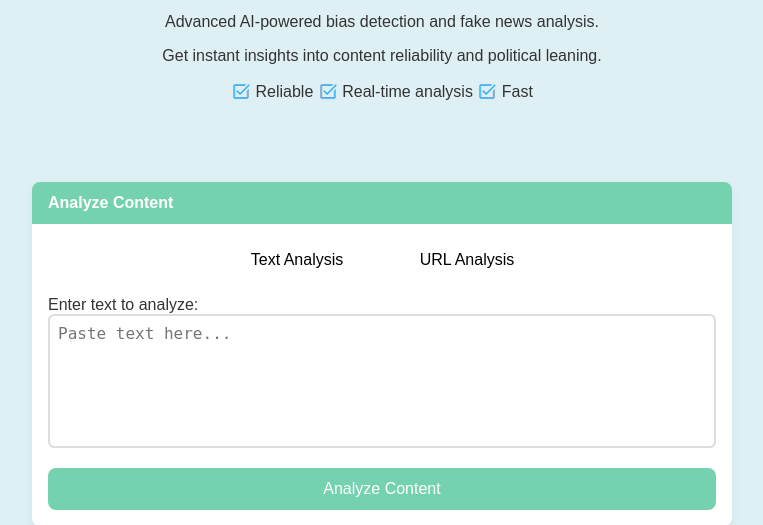
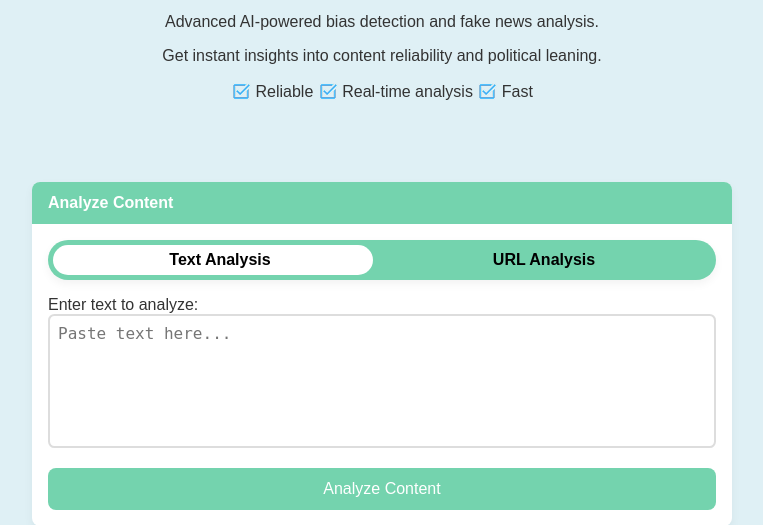
Before and after one commit to peter5454/Clearify, a Flask app: page / in a window 1280 px wide. Shown: the part 232-757 px from the top of the page, without its empty margins (258-1021 px from the left). Run offline with Flask 3, Linux system fonts and the light colour scheme; parts of the project's set-up code (start-up, migrations or seed data) failed here and were passed over.

Commit message:
fixed animations

```diff
--- a/static/script.js
+++ b/static/script.js
@@ -83,14 +83,21 @@ document.getElementById("analyzeBtn").addEventListener("click", async function (
 // POLITICAL BAR ANIMATION
 // ========================================================
 function updatePoliticalBar(value) {
-  // value = 0.0 (left), 0.5 (center), 1.0 (right)
-  const bar = document.getElementById("politicalBar");
-  if (!bar) return;
+  // value: 0 = left, 0.5 = center, 1 = right
 
-  const percent = value * 100;
+  const marker = document.getElementById("spectrumMarker");
+  const bar = document.getElementById("spectrumBar");
 
-  bar.style.transition = "left 0.7s ease-out";
-  bar.style.left = percent + "%";
+  if (!marker || !bar) return;
+
+  const barWidth = bar.offsetWidth;
+  const markerWidth = marker.offsetWidth;
+
+  // Center the marker on the value position
+  const position = value * (barWidth - markerWidth);
+
+  marker.style.transition = "left 0.5s ease-out";
+  marker.style.left = position + "px";
 }
 
 // ========================================================
--- a/static/style.css
+++ b/static/style.css
@@ -153,26 +153,29 @@ button.analyze:disabled {
 }
 
 /* ----- SWITCH SLIDER ----- */
+/* ----- SWITCH SLIDER ----- */
 .switch-container {
+  height: 40px;
+  background: var(--accent-green);
+  border-radius: 30px;
   position: relative;
-  width: 100%;
-  max-width: 340px;
-  height: 40px;
-  margin: 0 auto;
-  display: flex;
-  align-items: center;
+  display: flex; align-items:
+  center; justify-content:
+  space-between; padding: 0 10px;
+  font-family: sans-serif;
+  font-weight: bold;
+  cursor: pointer;
+  user-select: none;
+  box-shadow: 0 4px 10px rgba(0, 0, 0, 0.05);
 }
-
 .switch-slider {
-  position: absolute;
-  top: 4px;
-  left: 4px;
-  width: calc(50% - 8px);
-  height: 32px;
-  background: white;
-  border-radius: 25px;
-  transition: left 0.3s ease;
-}
+position: absolute;
+top: 5px; left: 5px;
+width: 320px;
+height: 30px;
+background: white;
+border-radius: 25px;
+transition: all 0.5s ease; z-index: 1; }
 
 .switch-container.active .switch-slider {
   left: calc(50% + 4px);
```
